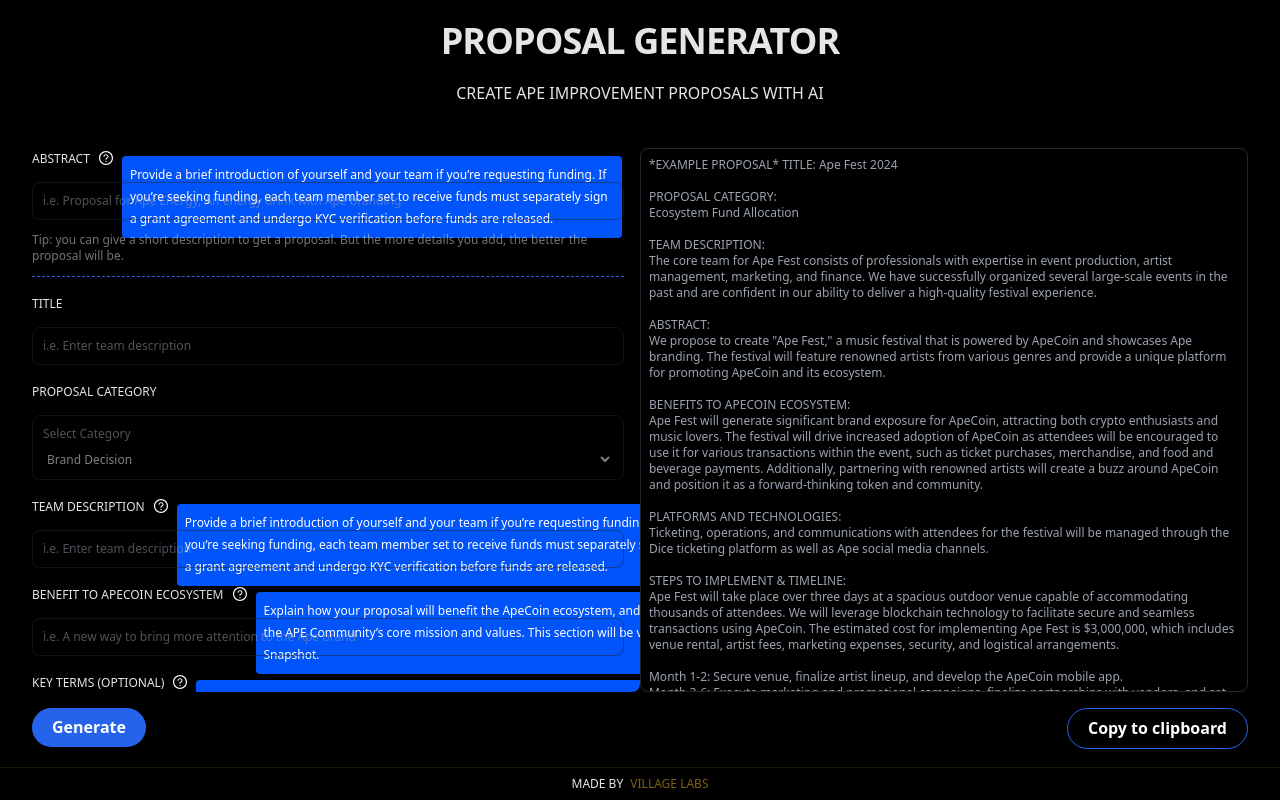
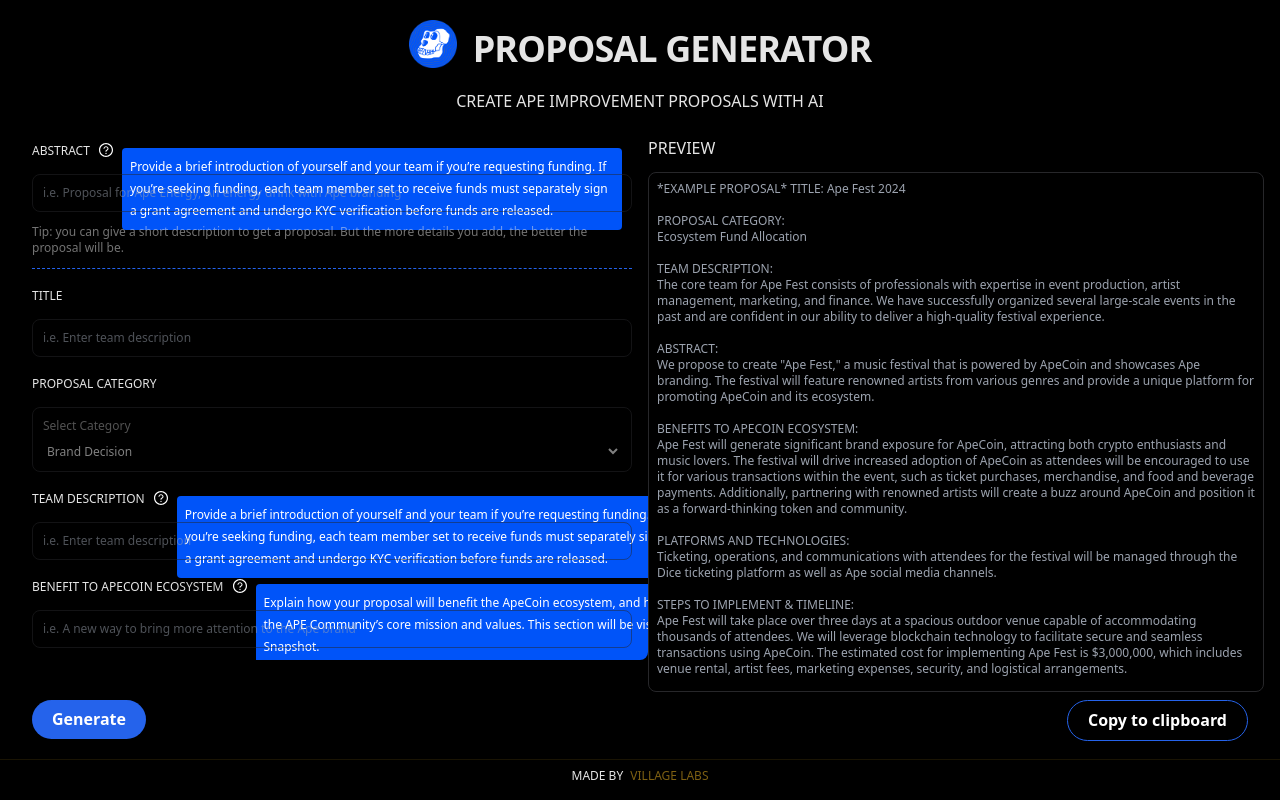
Before and after one commit to tchowd/proposal-generator, a Next.js app: page / in a window 1280 px wide. Built offline with nearby package versions, Linux system fonts and the light colour scheme.

Commit message:
adding logo and title/subtitle changes

```diff
--- a/app/components/header.tsx
+++ b/app/components/header.tsx
@@ -3,10 +3,15 @@
 function Header() {
   return (
     <div className="mt-5 justify-center items-center self-stretch  flex flex-col px-5">
-        <h1 className="text-neutral-200 text-4xl font-bold leading-[119.7%] tracking-tight uppercase">
-            Proposal Generator
-        </h1>
-        <h1 className='mt-4 justify-center items-center flex text-neutral-200 text-s leading-[183.33%] uppercase self-stretch'>
+        <div className='flex'>
+        <img src='/apecoin.png' className='w-12 h-12 mr-4' />
+        <h1 className="text-neutral-200 text-4xl font-bold leading-relaxed tracking-tight uppercase">
+    Proposal Generator
+</h1>
+
+
+        </div>
+        <h1 className='mt-2 justify-center items-center flex text-neutral-200 text-s leading-[183.33%] uppercase self-stretch'>
             Create Ape Improvement Proposals with AI
         </h1>
 
--- a/app/components/proposal-page.tsx
+++ b/app/components/proposal-page.tsx
@@ -23,6 +23,7 @@
   const [author, setAuthor] = useState('');
   const [category, setCategory] = useState('');
   const [showMilestones, setShowMilestones] = useState(false);
+  const [isClicked, setIsClicked] = useState(false);
 
   // const descriptionRef = useRef(null);
 
@@ -38,6 +39,11 @@
       document.execCommand('copy');
     }
   };
+
+  const handleButtonClick = () => {
+    handleCopyToClipboard();
+    setIsClicked(true);
+}
 
   const { input, handleInputChange, handleSubmit, isLoading, messages } =
     useChat({
@@ -164,11 +170,11 @@
   return (
     <>
 
-      <div className='mr-[16px] ml-[16px] mt-10'>
+      <div className='mr-[16px] ml-[16px] mt-6'>
             <form onSubmit={onSubmit} className='overflow-x-hidden overflow-y-scroll scrollbar-hide ml-[16px] '>
             <div className='w-full flex overflow-y-scroll' >
             <div className='w-1/2 pr-4 text-white overflow-scroll rounded-lg focus:z-10 focus:ring-4 focus:ring-gray-200 relative'
-                  style={{ height: '68vh' }} >
+                  style={{ height: '65vh' }} >
                   <div className='flex flex-col '>
                   <div className='flex '>
                   <h1 className='flex text-neutral-200 text-xs leading-[183.33%] uppercase self-stretch'>Abstract </h1>
@@ -510,17 +516,16 @@
                   placeholder={mainPlaceholder}
               /> */}
               {/* //COPY THIS TEXTAREA */}
-              <div className='flex'>
-
+              <div className="flex flex-col items-start w-1/2">
+              <div className="text-neutral-200 text-base font-medium leading-[100%] uppercase self-stretch mb-4">
+                  Preview
                 </div>
               <textarea
                   ref={descriptionRef}
                   value={description}
-                style={{ height: '68vh' , whiteSpace: "pre-wrap"}}
+                  style={{ width: '100%', height: '65vh', whiteSpace: "pre-wrap"}}
                   onChange={(e) => setDescription(e.target.value)}
-                className="w-1/2 mb-2 bg-transparent p-2 overflow-scroll text-white rounded-lg border border-custom-gray
-                text-neutral-400 text-xs self-stretch items-start rounded border
-                border-solid border-zinc-800 mr-[16px] resize-none"
+                  className="bg-transparent p-2 overflow-scroll text-white rounded-lg border border-custom-gray text-neutral-400 text-xs rounded border-solid border-zinc-800 resize-none"
                    placeholder={`*EXAMPLE PROPOSAL* TITLE: Ape Fest 2024
 
 PROPOSAL CATEGORY:
@@ -550,6 +555,7 @@
 The overall cost to implement Ape Fest is estimated at $3,000,000. We are seeking funding support from the Ape Foundation to cover these expenses and ensure the successful execution of the music festival.`}
 />
 </div>
+            </div>
               <button
                 type="submit"
                 className="text-white mt-2 left-4 text-center text-base font-bold leading-[146.667%] self-stretch justify-center items-center bg-blue-600 px-5 py-2 rounded-[100px]"
@@ -558,10 +564,18 @@
             </button>
             {/* NEED TO MOVE */}
             <button
-              onClick={handleCopyToClipboard}
-              className="absolute mt-2 mr-[16px] right-4 mb-52 text-white text-center text-base font-bold leading-[146.667%] self-stretch justify-center items-center border px-5 py-2 rounded-[100px] border-solid border-blue-600">
+    onClick={handleButtonClick}
+    className={`absolute mt-2 mr-[16px] right-4 mb-52 text-white text-center text-base font-bold leading-[146.667%] self-stretch justify-center items-center border px-5 py-2 rounded-[100px] border-solid ${isClicked ? 'border-green-600' : 'border-blue-600'}`}>
     Copy to clipboard
 </button>
+
+
+            {/* <button
+              onClick={handleClick}
+              className={`absolute mt-2 mr-[16px] right-4 mb-52 text-white text-center text-base font-bold leading-[146.667%] self-stretch justify-center items-center px-5 py-2 rounded-[100px] ${clicked ? 'border-green-600' : 'border-blue-600'}`}>
+              Copy to clipboard
+          </button> */}
+
             </form>
 
 
```
Also changed, not shown: public/apecoin.png (added), public/apecoin.svg (added). Lines whose indentation alone changed are shown as unchanged.
